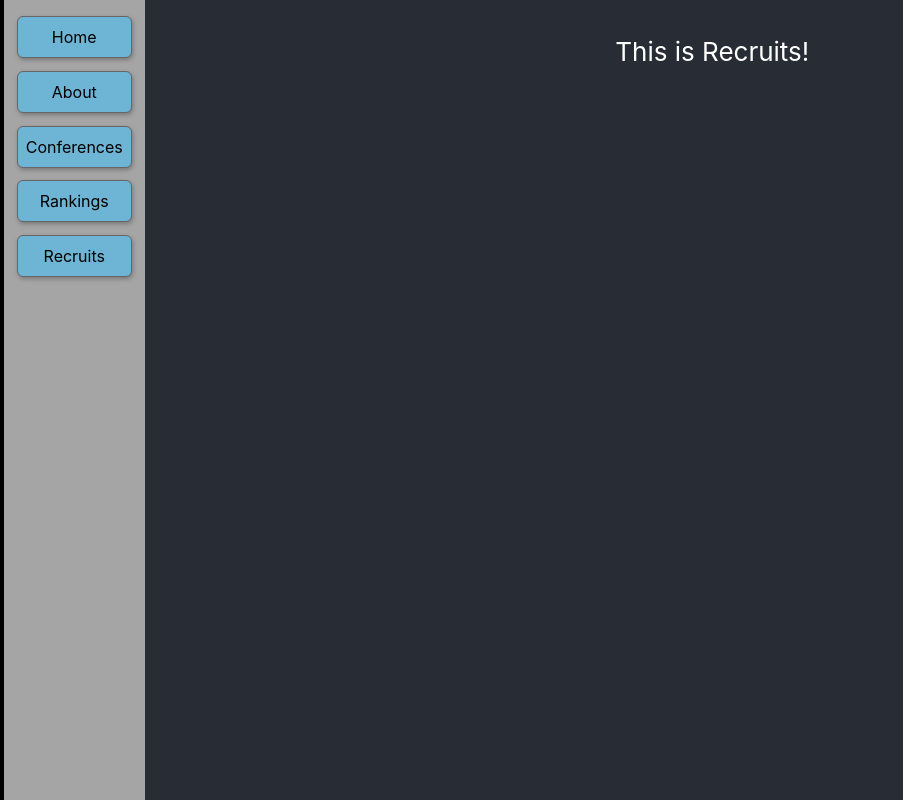
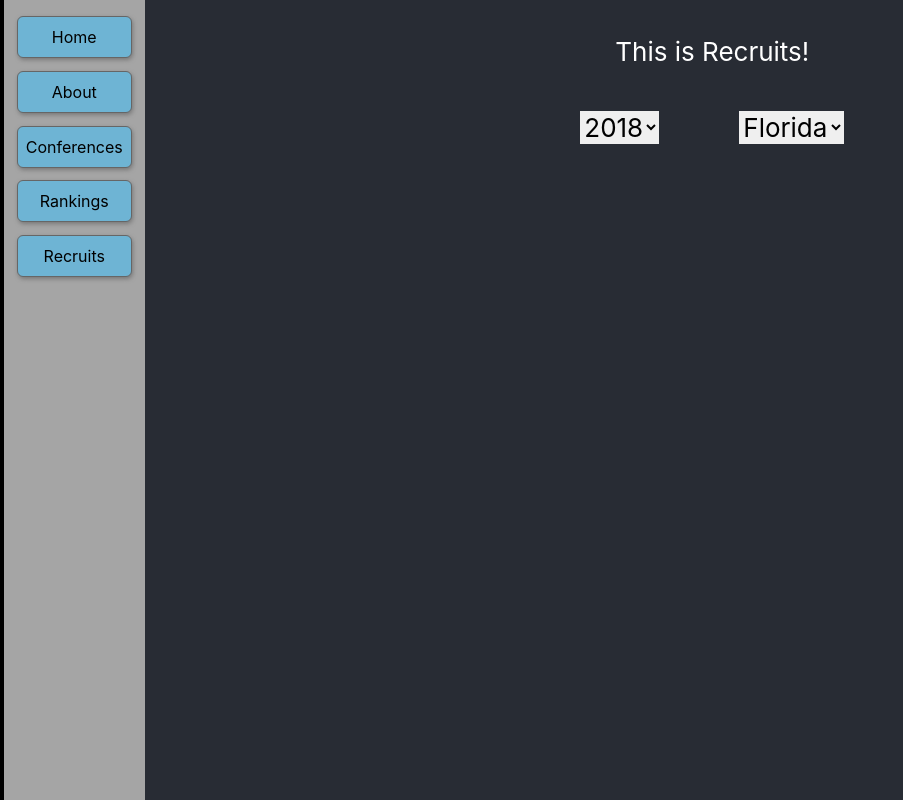
Before and after one commit to LukeOlsen/fumblerooski, a React (Create React App) app: page /recruits in a window 1280 px wide. Shown: the whole page, without its empty margins (0-903 px from the left). Built offline with nearby package versions, Linux system fonts and the light colour scheme.

Commit message:
some more recruit component set up.

```diff
--- a/src/components/Recruits/Recruits.js
+++ b/src/components/Recruits/Recruits.js
@@ -1,20 +1,58 @@
 import React, { Component } from 'react';
+import { connect } from "react-redux";
+import { getTeamRecruiting } from '../../actions/actionsAPI';
+
+
+const mapDispatchToProps = dispatch => {
+    return {
+        getTeamRecruiting: payload => dispatch(getTeamRecruiting(payload))
+    }
+}
+
+const mapStateToProps = state => {
+    return {
+
+    }
+}
 
 class Recruits extends Component {
 
     constructor(props) {
         super(props)
 
+        this.state = {
+            year: '',
+            team: ''
+        }
 
+        this.handleYearChange = this.handleYearChange.bind(this);
+        this.handleTeamChange = this.handleTeamChange.bind(this);
+    }
+
+    handleYearChange(event) {
+        this.setState({year: event.target.value});
+      }
+
+    handleTeamChange(event) {
+        this.setState({team: event.target.value})
     }
 
     render() {
         return (
             <div>
                 <h1>This is Recruits!</h1>
+                <form>
+                    <select className="text-black m-10 w-30" value={this.state.year} onChange={this.handleYearChange}>
+                        <option>2018</option>
+                    </select>
+
+                    <select className="text-black m-10 w-30" value={this.state.team} onChange={this.handleTeamChange}>
+                        <option>Florida</option>
+                    </select>
+                </form>
             </div>
         )
     }
 }
 
-export default Recruits;
+export default connect(mapStateToProps, mapDispatchToProps)(Recruits);
```
